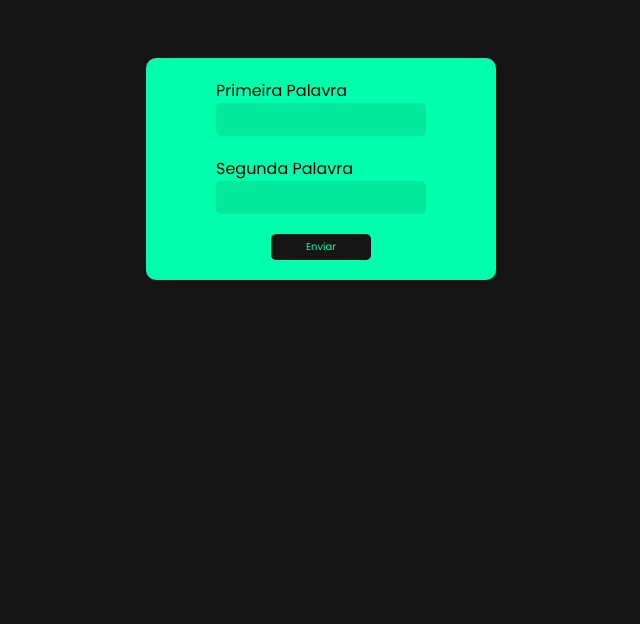
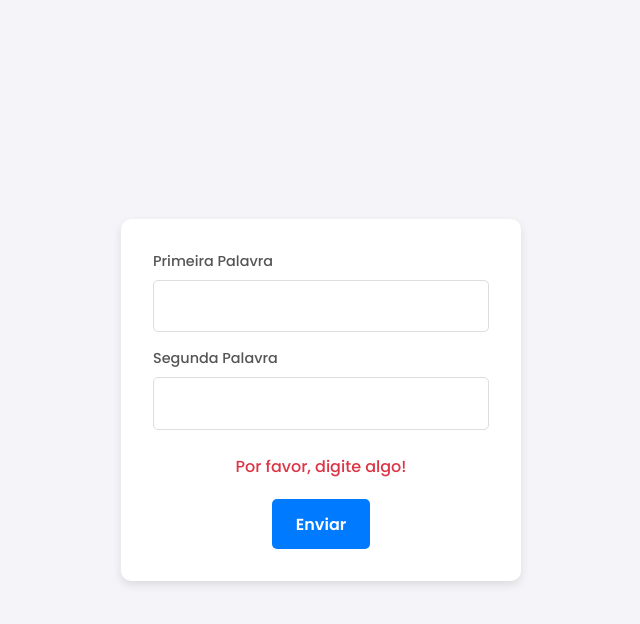
Before and after one commit to LauraBarauna/ExerciciosJS, a plain HTML site: page exercitando-js/anagrama/public/index.html in a window 1280 px wide. Both pictures are taken after a click on the button "Enviar". Shown: the whole page, without its empty margins (319-959 px from the left). Drawn offline with Linux system fonts and the light colour scheme.

Commit message:
Exercício de anagrama, finalizado

```diff
--- a/exercitando-js/anagrama/public/index.html
+++ b/exercitando-js/anagrama/public/index.html
@@ -31,7 +31,7 @@
 
             </div>
             <div class="anagrama"></div>
-            <button class="enviarPalavras">Enviar</button>
+            <button class="enviar-palavras">Enviar</button>
         </div>
 
     </div>
--- a/exercitando-js/anagrama/public/js/main.js
+++ b/exercitando-js/anagrama/public/js/main.js
@@ -0,0 +1,68 @@
+const inputPrimeiraPalavra = document.querySelector('.primeira-palavra');
+const inputSegundaPalavra = document.querySelector('.segunda-palavra');
+const botaoEnviar = document.querySelector('.enviar-palavras');
+const divResultado = document.querySelector('.anagrama');
+const mensagem = document.createElement('p');
+
+// Evento para acionar o botão com a tecla Enter
+document.addEventListener('keydown', (evento) => {
+    if (
+        evento.key === 'Enter' &&
+        (document.activeElement === inputPrimeiraPalavra || document.activeElement === inputSegundaPalavra)
+    ) {
+        botaoEnviar.click(); // Simula o clique do botão
+    }
+});
+
+botaoEnviar.addEventListener('click', () => {
+    const primeiraPalavra = inputPrimeiraPalavra.value;
+    const segundaPalavra = inputSegundaPalavra.value;
+
+    divResultado.innerHTML = '';
+
+    if (primeiraPalavra.length === 0 || segundaPalavra.length === 0) {
+        mensagem.innerText = 'Por favor, digite algo!';
+        mensagem.className = 'anagrama-false';
+        divResultado.appendChild(mensagem);
+        return divResultado;
+    } else {
+        verificarAnagrama(primeiraPalavra, segundaPalavra);
+    }
+});
+
+function verificarAnagrama(primeiraPalavra, segundaPalavra) {
+    mensagem.className = 'anagrama-true';
+    divResultado.innerHTML = '';
+
+    let palavra1Formatada = primeiraPalavra.toUpperCase().replace(/\s+/g, '');
+    let palavra2Formatada = segundaPalavra.toUpperCase().replace(/\s+/g, '');
+
+    if (palavra1Formatada.length !== palavra2Formatada.length) {
+        mensagem.innerText = 'Tamanhos diferentes!';
+        mensagem.className = 'anagrama-false';
+        divResultado.appendChild(mensagem);
+        return divResultado;
+    }
+
+    const palavra1Ordenada = [...palavra1Formatada].sort();
+    const palavra2Ordenada = [...palavra2Formatada].sort();
+
+    let contadorIgualdades = 0;
+
+    palavra1Ordenada.forEach((letra, indice) => {
+        if (letra === palavra2Ordenada[indice]) {
+            contadorIgualdades++;
+        }
+    });
+
+    if (contadorIgualdades === palavra1Formatada.length) {
+        mensagem.innerText = 'São anagramas!';
+        divResultado.appendChild(mensagem);
+        return divResultado;
+    } else {
+        mensagem.innerText = 'Não são anagramas!';
+        mensagem.className = 'anagrama-false';
+        divResultado.appendChild(mensagem);
+        return divResultado;
+    }
+}
--- a/exercitando-js/anagrama/public/styles/style.css
+++ b/exercitando-js/anagrama/public/styles/style.css
@@ -1,69 +1,107 @@
-body{
+/* Reset básico */
+* {
+    margin: 0;
+    padding: 0;
+    box-sizing: border-box;
+}
+
+body {
+    font-family: 'Poppins', sans-serif;
+    background-color: #f4f4f9; /* Fundo claro */
+    color: #333; /* Texto escuro */
     display: flex;
     justify-content: center;
     align-items: center;
-    background-color: rgb(21, 21, 21);
+    min-height: 100vh;
 }
 
-* {
-    font-family: "Poppins", serif;
+/* Estilo do container principal */
+.a {
+    display: flex;
+    justify-content: center;
+    align-items: center;
+    width: 100%;
+    height: 100%;
 }
 
+/* Estilo da caixa central */
+.box {
+    background: #fff;
+    padding: 2rem;
+    border-radius: 10px;
+    box-shadow: 0 4px 10px rgba(0, 0, 0, 0.1);
+    width: 100%;
+    max-width: 400px;
+    text-align: center;
+}
 
-.box{
+/* Inputs e labels */
+.inputs {
     display: flex;
     flex-direction: column;
-    justify-content: center;
-    align-items: center;
-    background-color: rgb(0, 255, 170);
-    width: 350px;
-    border-radius: 10px;
-    margin-top: 50px;
+    gap: 1rem;
+    margin-bottom: 1.5rem;
 }
 
-.inputs{
-    margin-bottom: 20px;
-    margin-top: 20px;
+.input-1, .input-2 {
     display: flex;
     flex-direction: column;
-    gap: 20px;
+    gap: 0.5rem;
+    text-align: left;
 }
 
-.input-1{
-    display: flex;
-    flex-direction: column;
+label {
+    font-size: 0.9rem;
+    font-weight: 500;
+    color: #555;
 }
 
-.input-2{
-    display: flex;
-    flex-direction: column;
+input[type="text"] {
+    padding: 0.8rem;
+    border: 1px solid #ddd;
+    border-radius: 5px;
+    font-size: 1rem;
+    font-family: inherit;
+    outline: none;
+    transition: all 0.3s ease;
 }
 
-input{
-    border: none;
-    outline: none;
-    border-radius: 5px;
-    padding: 5px;
-    font-size: 15px;
-    background-color: rgba(21, 21, 21, 0.095);
+input[type="text"]:focus {
+    border-color: #007BFF;
+    box-shadow: 0 0 5px rgba(0, 123, 255, 0.3);
 }
 
-input{
-    width: 200px;
+/* Botão */
+button.enviar-palavras {
+    background-color: #007BFF;
+    color: #fff;
+    padding: 0.8rem 1.5rem;
+    border: none;
+    border-radius: 5px;
+    font-size: 1rem;
+    font-weight: 600;
+    font-family: inherit;
+    cursor: pointer;
+    transition: all 0.3s ease;
+    margin-top: 20px;
 }
 
-button{
-    padding: 5px 10px 5px 10px;
-    font-size: 10px;
+button.enviar-palavras:hover {
+    background-color: #0056b3;
+    box-shadow: 0 4px 10px rgba(0, 123, 255, 0.2);
+}
 
-    margin-bottom: 20px;
-    cursor: pointer;
+/* Mensagem de resultado */
+.anagrama {
+    margin-top: 1rem;
+    font-size: 1rem;
+    font-weight: 500;
+}
 
-    border: none;
-    border-radius: 5px;
+.anagrama-true {
+    color: #28a745;
+}
 
-    width: 100px;
-
-    background-color: rgb(21, 21, 21);
-    color: rgb(0, 255, 170);
+.anagrama-false {
+    color: #dc3545;
 }
```
Also changed, not shown: exercitando-js/anagrama/anagrama.js (deleted), 1 other file.
